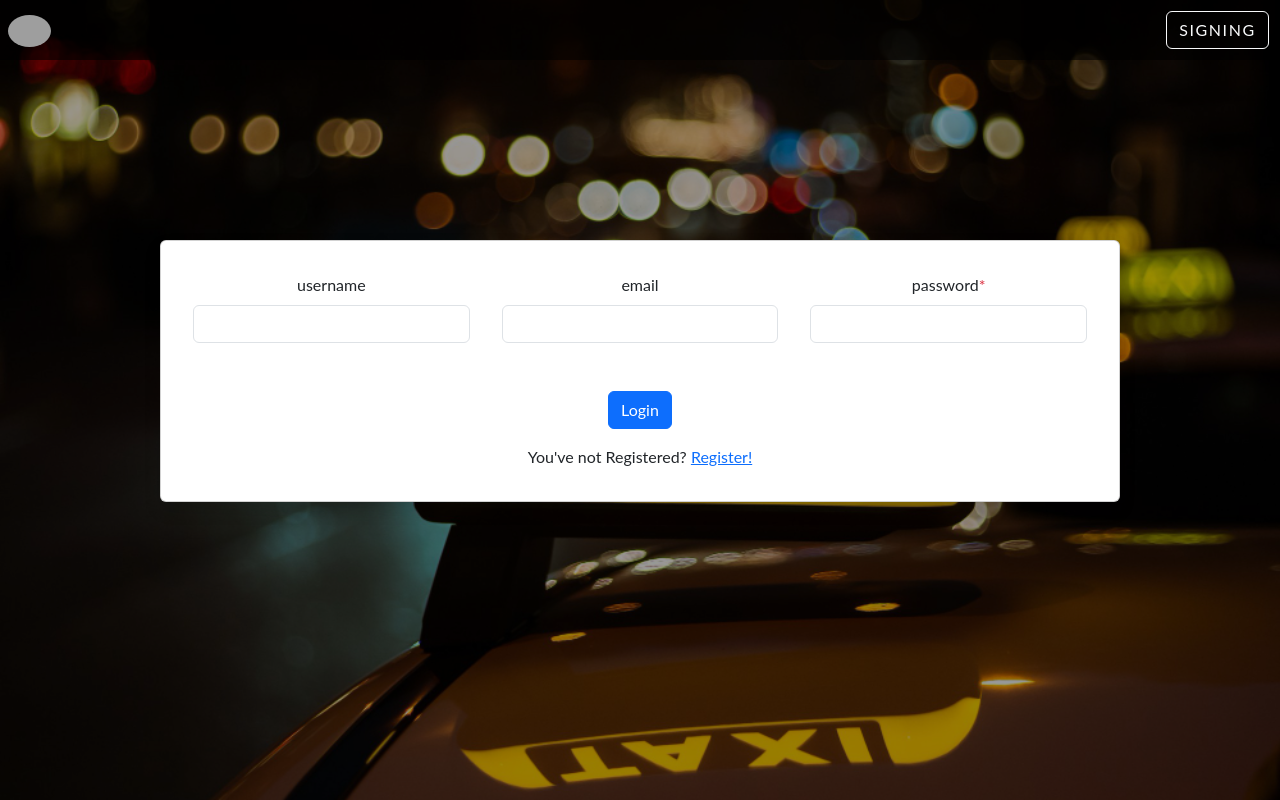
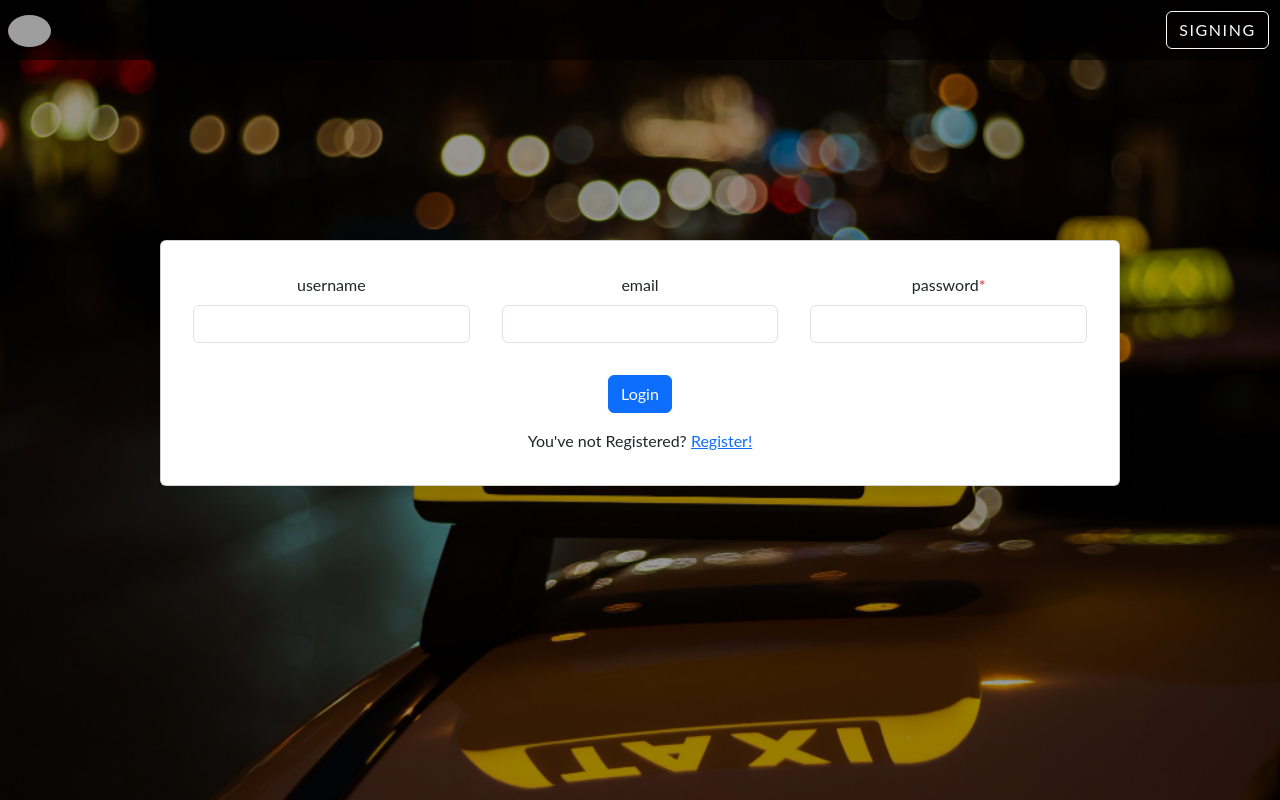
Before and after one commit to Amin-Mashayekhan/Snap-React-App, a React (Vite) app: page /login in a window 1280 px wide. Built offline with nearby package versions, Linux system fonts and the light colour scheme; grey boxes are pictures that could not be loaded.

Commit message:
Update styles.css

```diff
--- a/src/assets/css/styles.css
+++ b/src/assets/css/styles.css
@@ -16,6 +16,10 @@ body{
   align-self: flex-start;
   align-items: start;
   row-gap: 5px;
+}
+
+.col-12 {
+	margin-top: 0;
 }
 
 
```
